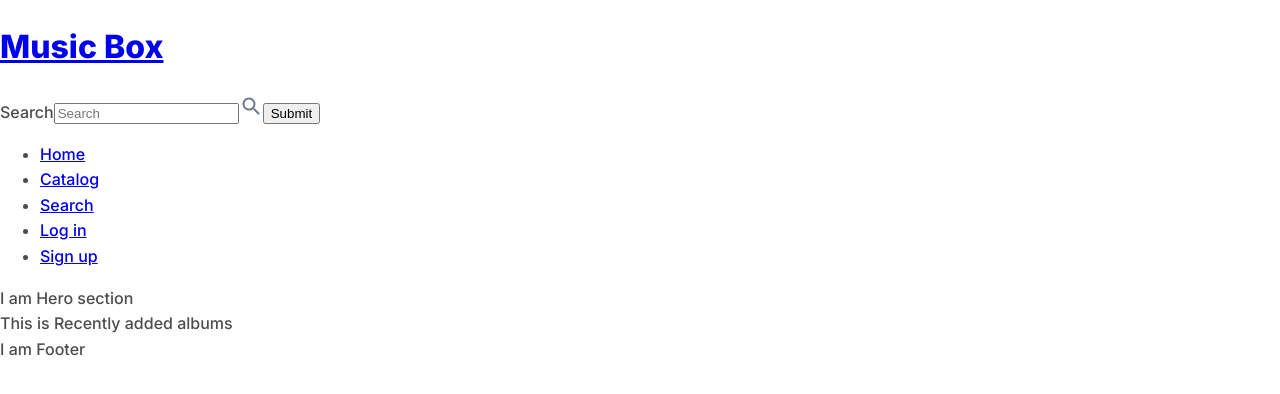
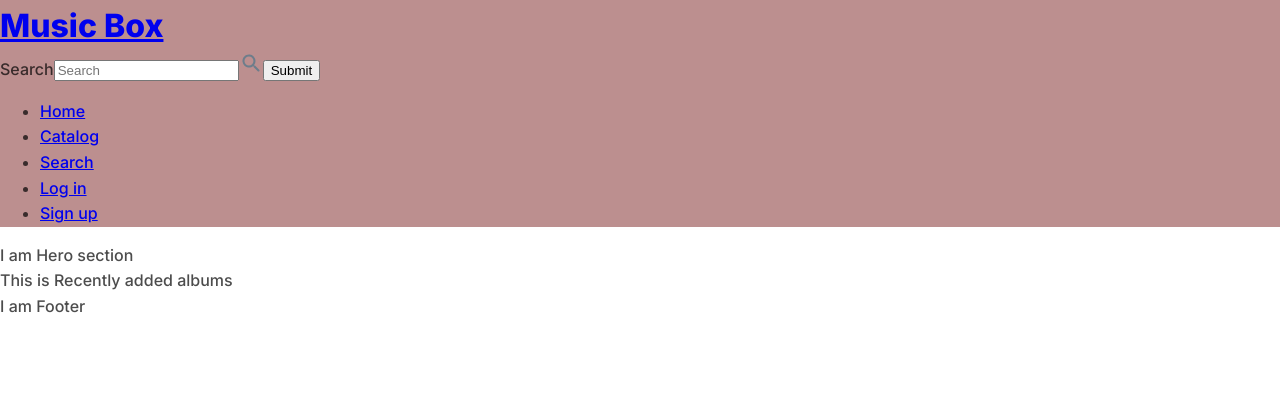
Before and after one commit to eprikhodko/music-box, a React (Create React App) app: page / in a window 1280 px wide. Shown: the top 394 px of the page. Built offline with nearby package versions, Linux system fonts and the light colour scheme.

Commit message:
Add initial styles to Header component

```diff
--- a/src/components/Header.js
+++ b/src/components/Header.js
@@ -1,11 +1,20 @@
 import { useState } from "react"
 
-// import styled from "styled-components"
+import styled from "styled-components"
 
 import { Link } from "react-router-dom"
 import * as ROUTES from "../constants/routes"
 
 import { ReactComponent as IconSearch } from "../icons/search_24px.svg"
+
+// styles
+const StyledHeader = styled.header`
+  background-color: rosybrown;
+`
+
+const Logo = styled.h1`
+  margin: 0;
+`
 
 function Header() {
   const [searchQuery, setSearchQuery] = useState("")
@@ -22,10 +31,10 @@ function Header() {
   console.log(searchQuery)
 
   return (
-    <header>
+    <StyledHeader>
       <div>
         <Link to={ROUTES.HOME}>
-          <h1>Music Box</h1>
+          <Logo>Music Box</Logo>
         </Link>
 
         <form onSubmit={handleSearchSubmit}>
@@ -72,7 +81,7 @@ function Header() {
           </ul>
         </nav>
       </div>
-    </header>
+    </StyledHeader>
   )
 }
 
```
